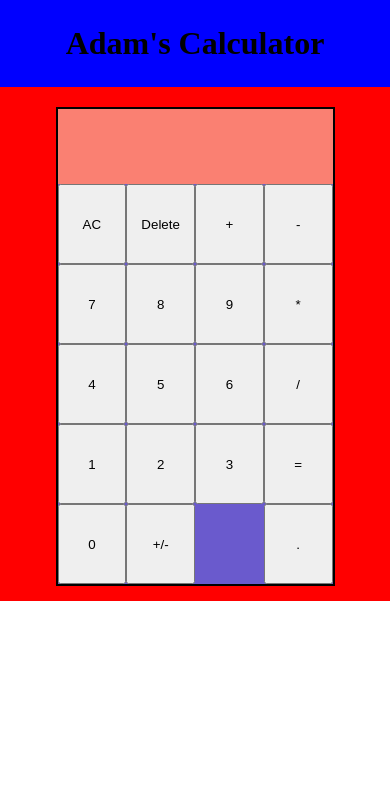
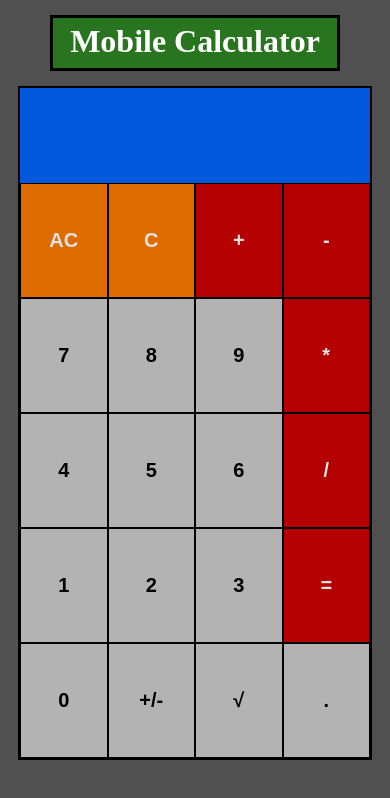
Before and after one commit to amherro/Calculator-App, a plain HTML site: page index.html in a window 390 px wide. Drawn offline with Linux system fonts and the light colour scheme.

Commit message:
Adding responsiveness to the project, as well as completing the style/layout and adding a square root function to the calculator.

```diff
--- a/index.html
+++ b/index.html
@@ -8,8 +8,9 @@
     <title>Calculator</title>
 </head>
 <body>
+    <div class="pageContent">
         <div class="heading">
-        <h1>Adam's Calculator</h1>
+            <h1>Mobile Calculator</h1>
         </div>
         <div class="calcBorder">
             <div class="calculator">
@@ -19,25 +20,27 @@
                     <div data-current-operand class="currentOperandText"></div>
                 </div>
                 <div class="calcButtons">
-                <button data-clear class="topRow clear">AC</button>
-                <button data-delete class="topRow">Delete</button>
-                <button data-operation class="topRow">+</button>
-                <button data-operation class="topRow">-</button>
-                <button data-number class="secondRow">7</button>
-                <button data-number class="secondRow">8</button>
-                <button data-number class="secondRow">9</button>
-                <button data-operation class="secondRow">*</button>
-                <button data-number class="thirdRow">4</button>
-                <button data-number class="thirdRow">5</button>
-                <button data-number class="thirdRow">6</button>
-                <button data-operation class="thirdRow">/</button>
-                <button data-number class="fourthRow">1</button>
-                <button data-number class="fourthRow">2</button>
-                <button data-number class="fourthRow">3</button>
-                <button data-equals class="fourthRow">=</button>
-                <button data-number class="bottomRow zero">0</button>
-                <button data-equals class="bottomRow negative">+/-</button>
-                <button data-number class="bottomRow decimal">.</button>
+                    <button data-clear class="topRow clearDelete">AC</button>
+                    <button data-delete class="topRow clearDelete">C</button>
+                    <button data-operation class="topRow operation">+</button>
+                    <button data-operation class="topRow operation">-</button>
+                    <button data-number class="secondRow number">7</button>
+                    <button data-number class="secondRow number">8</button>
+                    <button data-number class="secondRow number">9</button>
+                    <button data-operation class="secondRow operation">*</button>
+                    <button data-number class="thirdRow number">4</button>
+                    <button data-number class="thirdRow number">5</button>
+                    <button data-number class="thirdRow number">6</button>
+                    <button data-operation class="thirdRow operation">/</button>
+                    <button data-number class="fourthRow number">1</button>
+                    <button data-number class="fourthRow number">2</button>
+                    <button data-number class="fourthRow number">3</button>
+                    <button data-equals class="fourthRow equals">=</button>
+                    <button data-number class="bottomRow zero number">0</button>
+                    <button data-negative class="bottomRow negative number">+/-</button>
+                    <button data-sqrRoot class="bottomRow sqrRoot number">√</button>
+                    <button data-decimal class="bottomRow decimal number">.</button>
+                </div>
             </div>
         </div>
     </div>
--- a/script.js
+++ b/script.js
@@ -1,4 +1,3 @@
-//Need to figure out how to make compute function work
 let currentOperand = '';
 let previousOperand = '';
 
@@ -10,6 +9,9 @@ const clear = document.querySelector('[data-clear]');
 const operations = document.querySelectorAll('[data-operation]');
 const deleteBtn = document.querySelector('[data-delete]');
 const equals = document.querySelector('[data-equals]');
+const negativeBtn = document.querySelector('[data-negative]')
+const decimalBtn = document.querySelector('[data-decimal]')
+const sqrRootBtn = document.querySelector('[data-sqrRoot]')
 
 
 //Display value of button in display section
@@ -29,7 +31,6 @@ operations.forEach((opr) => {
     })
 })
 
-
 //Clear Function
 clear.addEventListener('click', () => {
     currentOperandText.textContent = '';
@@ -37,8 +38,35 @@ clear.addEventListener('click', () => {
     previousOperandText.textContent = '';
 })
 
+//Delete Function
+deleteBtn.addEventListener('click', () => {
+    let deleteArr = Array.from(currentOperandText.textContent);
+    deleteArr.pop();
+    currentOperandText.textContent = deleteArr.join('');
+})
 
+//Positive/Negative Button Function
+negativeBtn.addEventListener('click', () => {
+    if (currentOperandText.textContent != '') {
+        currentOperandText.textContent *= -1
+    } else {
+        return
+    }
+})
+//Limit to only one decimal
+decimalBtn.addEventListener('click', () => {
+    if (!currentOperandText.textContent.includes('.')) {
+        currentOperandText.textContent += '.'
+    }
+})
 
+//Square Root Function
+sqrRootBtn.addEventListener('click', () => {
+        currentOperandText.textContent = Math.sqrt(parseFloat(currentOperandText.textContent))
+    }
+)
+
+//Functionality for Equals Button
 equals.addEventListener('click', compute);
 
 //Operation Functions
@@ -55,11 +83,10 @@ const divide = (a, b) => {
     return a / b;
 }
 
-
 //Operate function
 const operate = (opr, num1, num2) => {
-    num1 = parseInt(previousOperandText.textContent);
-    num2 = parseInt(currentOperandText.textContent);
+    num1 = parseFloat(previousOperandText.textContent);
+    num2 = parseFloat(currentOperandText.textContent);
     if (opr == '+') {
         return add(num1, num2)
     } else if (opr == '-') {
@@ -68,6 +95,8 @@ const operate = (opr, num1, num2) => {
         return multiply(num1, num2)
     } else if (opr == '/') {
         return divide(num1, num2)
+    } else if (opr == '√') {
+        return sqrRoot(num2)
     }
 }
 
--- a/style.css
+++ b/style.css
@@ -1,42 +1,163 @@
+/* Global */
 * {
     margin: 0px;
 }
+body {
+    background-color: rgb(80, 80, 80);
+}
+.pageContent {
+    width: 100%;
+    margin: auto;
+    overflow: hidden;
+}
+
+/* Header */
 .heading {
-    background-color: blue;
+    background-color: rgba(20, 138, 5, 0.644);
+    color: rgb(255, 255, 255);
+    min-height: 40px;
+    border: 3px solid rgb(0, 0, 0);
     text-align: center;
+    margin: 15px 50px;
+    padding: 5px 5px;
+}
 
-    padding-top: 25px;
-    padding-bottom: 25px;
-}
+/* Calculator Content */
 .calcBorder {
-    background-color: red;
+    background-color: rgb(80, 80, 80);
     display: grid;
+    min-height: 400px;
     grid-template-columns: 2fr 1fr 2fr;
     padding-bottom: 15px;
 }
 .calculator {
-    width: 275px;
+    min-width: 275px;
     grid-column: 2;
-    margin-top: 20px;
+    margin-top: 0px;
+    min-height: 400px;
     border: 2px black solid;
 }
 .currentOperandText {
-    padding-top: 40px;
-    padding-right: 10px;
+    padding-top: 25px;
+    padding-right: 20px;
+    font-weight: bold;
+    font-size: 25px;
+    color: #fff;
+}
+.previousOperandText {
+    padding-top: 10px;
+    padding-right: 30px;
+    font-weight: bold;
+    color: #fff;
+    font-size: 18px;
+
 }
 .display {
-    background-color: salmon;
+    background-color: rgb(1, 88, 219);
     text-align: right;
     grid-column: 2;
-    height: 75px;
+    height: 95px;
 }
 .calcButtons {
     background-color: slateblue;
+    font-weight: bold;
     display: grid;
+    min-height: 400px;
     grid-template-columns: 1fr 1fr 1fr 1fr;
     grid-column: 2;
-    height: 400px;
+    width: 100%;
+}
+button {
+    font-weight: bold;
+    font-size: 20px;
+    border: 1px rgb(0, 0, 0) solid;
+}
+.clearDelete {
+    background-color: rgb(221, 107, 0);
+    color: rgb(226, 226, 226);
+}
+.operation {
+    background-color: rgb(180, 0, 0);
+    color: rgb(226, 226, 226);
+}
+.number {
+    background-color: rgb(179, 179, 179);
+}
+.equals {
+    background-color: rgb(180, 0, 0);
+    color: rgb(226, 226, 226);
 }
 .decimal {
     grid-column:  4;
 }
+
+/* Properties for different mobile devices */
+
+@media(max-width: 280px) {
+    .calculator {
+        min-width: 240px;
+    }
+}
+@media(max-height: 570px) {
+    .calcButtons {
+        min-height: 325px;
+    }
+}
+@media(min-height: 810px) {
+    .calculator {
+        min-width: 350px;
+    }
+
+    .display {
+        min-width: 250px;
+    }
+    .calcButtons {
+        min-height: 575px;
+        min-width: 250px;
+    }
+}
+@media(min-height: 1000px) {
+    .heading {
+        margin: 50px 135px;
+        padding: 20px 0px;
+        font-size: 22px;
+    }
+    .calculator {
+        min-width: 500px;
+    }
+    .display {
+        min-height: 100px;
+        min-width: 400px;
+    }
+    .calcButtons {
+        min-height: 700px;
+        min-width: 400px;
+    }
+}
+@media(min-height: 1300px) {
+    .heading {
+        margin: 50px 175px;
+        padding: 15px 0px;
+        font-size: 30px;
+    }
+    .calculator {
+        min-width: 700px;
+    }
+    .display {
+        min-height: 150px;
+        min-width: 400px;
+    }
+    button {
+        font-size: 35px;
+    }
+    .currentOperandText {
+        font-size: 40px;
+    }
+    .previousOperandText {
+        font-size: 30px;
+    }
+    .calcButtons {
+        min-height: 985px;
+        min-width: 400px;
+    }
+}
```
Also changed, not shown: README.md (added). Lines whose indentation alone changed are shown as unchanged.
